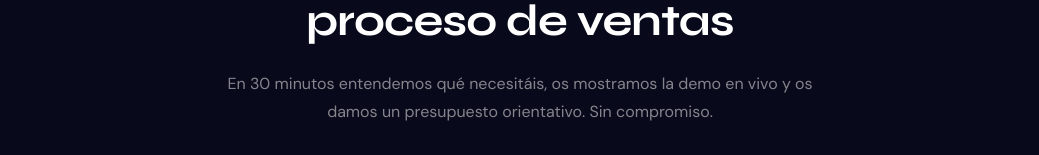
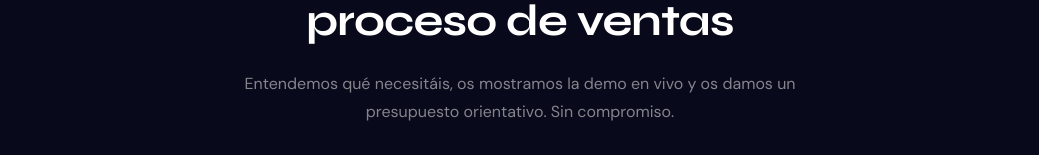
Before and after one commit to inspireai360/InspireAI, a Next.js app: page /formacion-ia-equipos in a window 1280 px wide. Shown: the part 4120-4275 px from the top of the page, without its empty margins (120-1159 px from the left). Built offline with nearby package versions, Linux system fonts and the light colour scheme.

Commit message:
fix: eliminar promesa de 30 min en CTA del CRM

```diff
--- a/app/formacion-ia-equipos/page-client.tsx
+++ b/app/formacion-ia-equipos/page-client.tsx
@@ -255,7 +255,7 @@ export default function CRMPersonalizado() {
               Cuéntanos cómo es tu proceso de ventas
             </motion.h2>
             <motion.p variants={fadeUp} className="mb-8" style={{ color:"rgba(255,255,255,0.5)", lineHeight:1.7 }}>
-              En 30 minutos entendemos qué necesitáis, os mostramos la demo en vivo y
+              Entendemos qué necesitáis, os mostramos la demo en vivo y
               os damos un presupuesto orientativo. Sin compromiso.
             </motion.p>
             <motion.div variants={fadeUp} className="flex flex-col sm:flex-row gap-4 justify-center">
```
